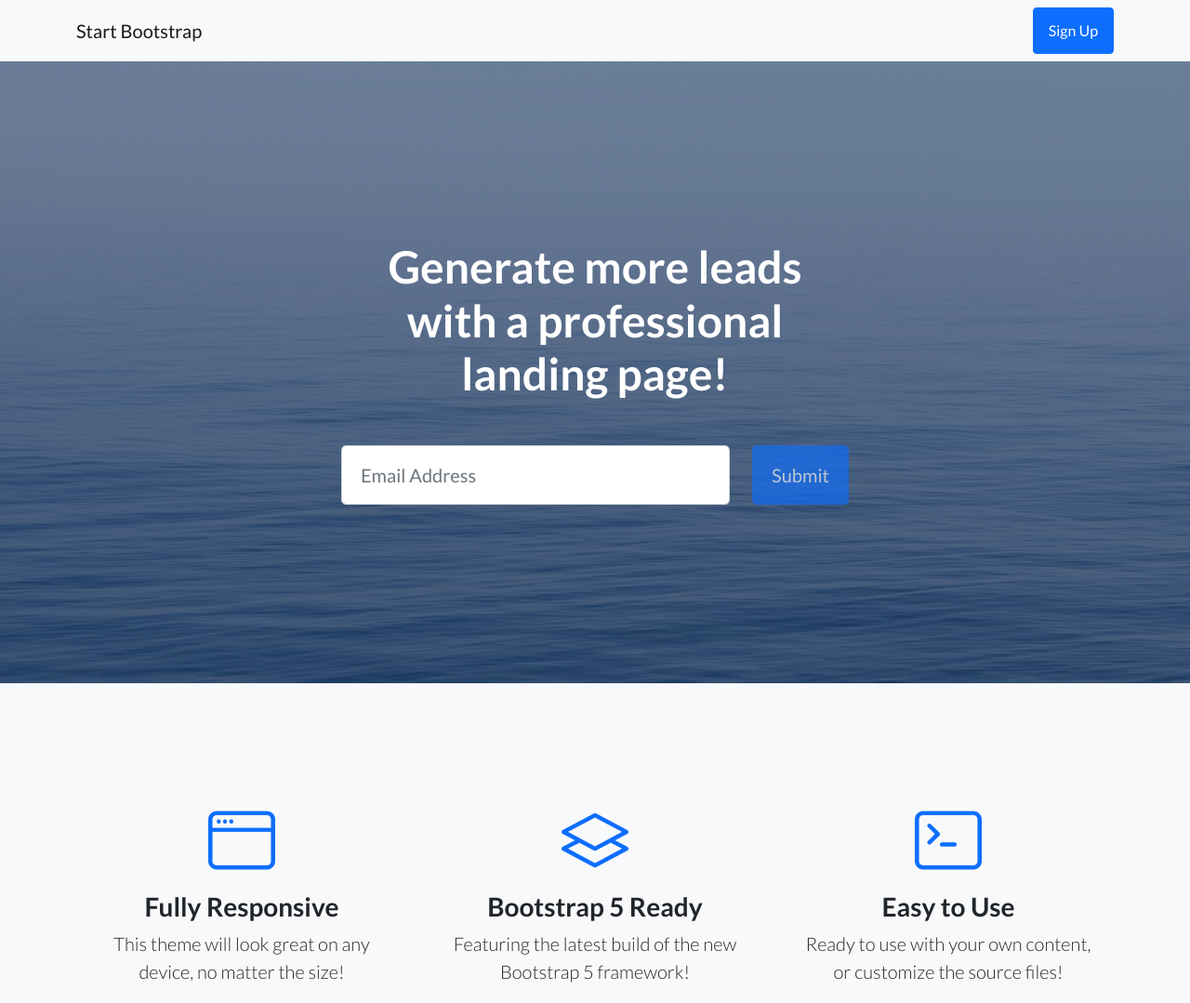
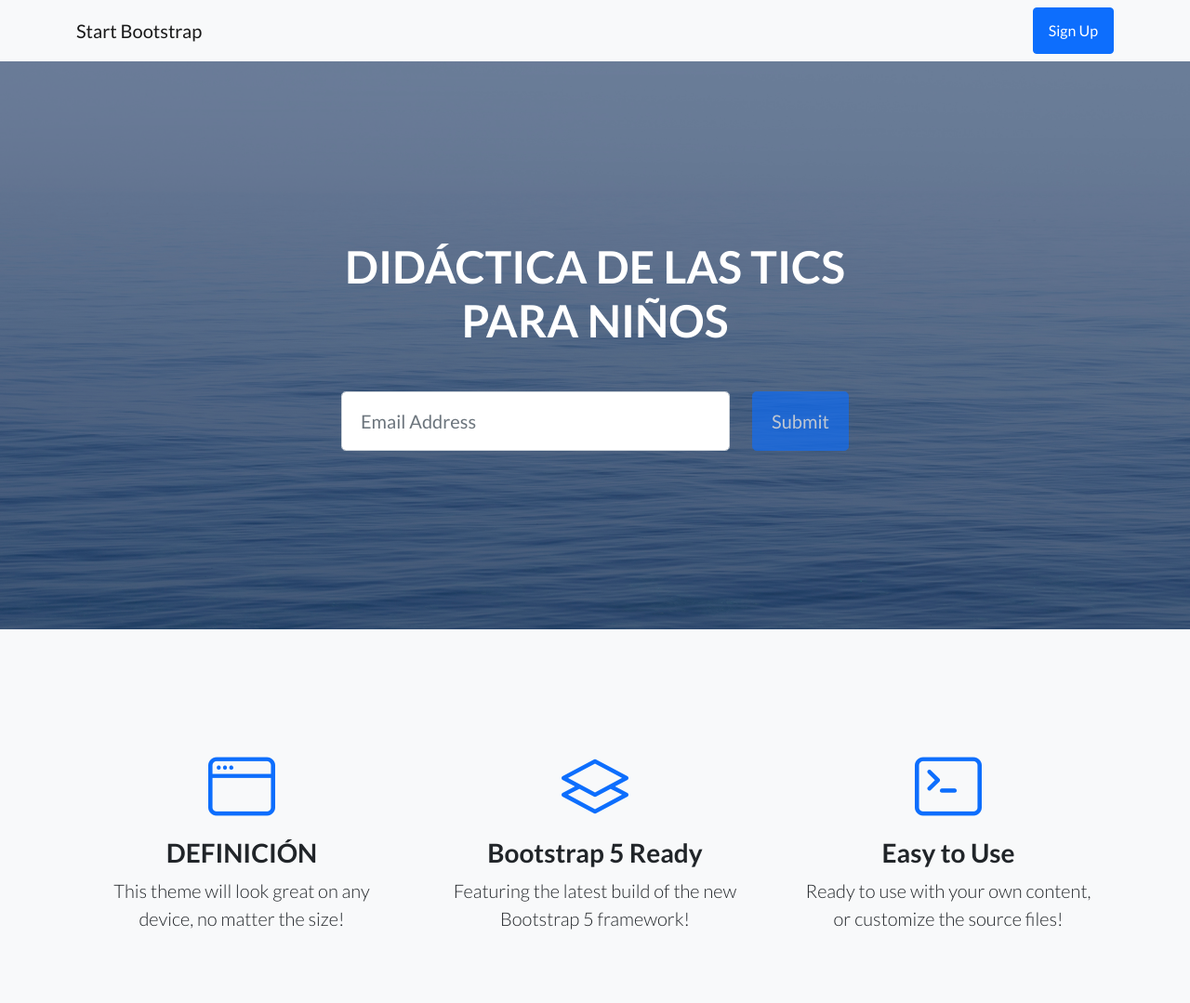
Before and after one commit to DIANA23GZ/Did-ctica-, a plain HTML site: page index.html in a window 1280 px wide. Shown: the top 1079 px of the page at 93% size. Drawn offline with nearby package versions, Linux system fonts and the light colour scheme.

Commit message:
Update index.html

```diff
--- a/index.html
+++ b/index.html
@@ -30,7 +30,7 @@
                     <div class="col-xl-6">
                         <div class="text-center text-white">
                             <!-- Page heading-->
-                            <h1 class="mb-5">Generate more leads with a professional landing page!</h1>
+                            <h1 class="mb-5">DIDÁCTICA DE LAS TICS PARA NIÑOS</h1>
                             <!-- Signup form-->
                             <!-- * * * * * * * * * * * * * * *-->
                             <!-- * * SB Forms Contact Form * *-->
@@ -78,7 +78,7 @@
                     <div class="col-lg-4">
                         <div class="features-icons-item mx-auto mb-5 mb-lg-0 mb-lg-3">
                             <div class="features-icons-icon d-flex"><i class="bi-window m-auto text-primary"></i></div>
-                            <h3>Fully Responsive</h3>
+                            <h3>DEFINICIÓN</h3>
                             <p class="lead mb-0">This theme will look great on any device, no matter the size!</p>
                         </div>
                     </div>
```
